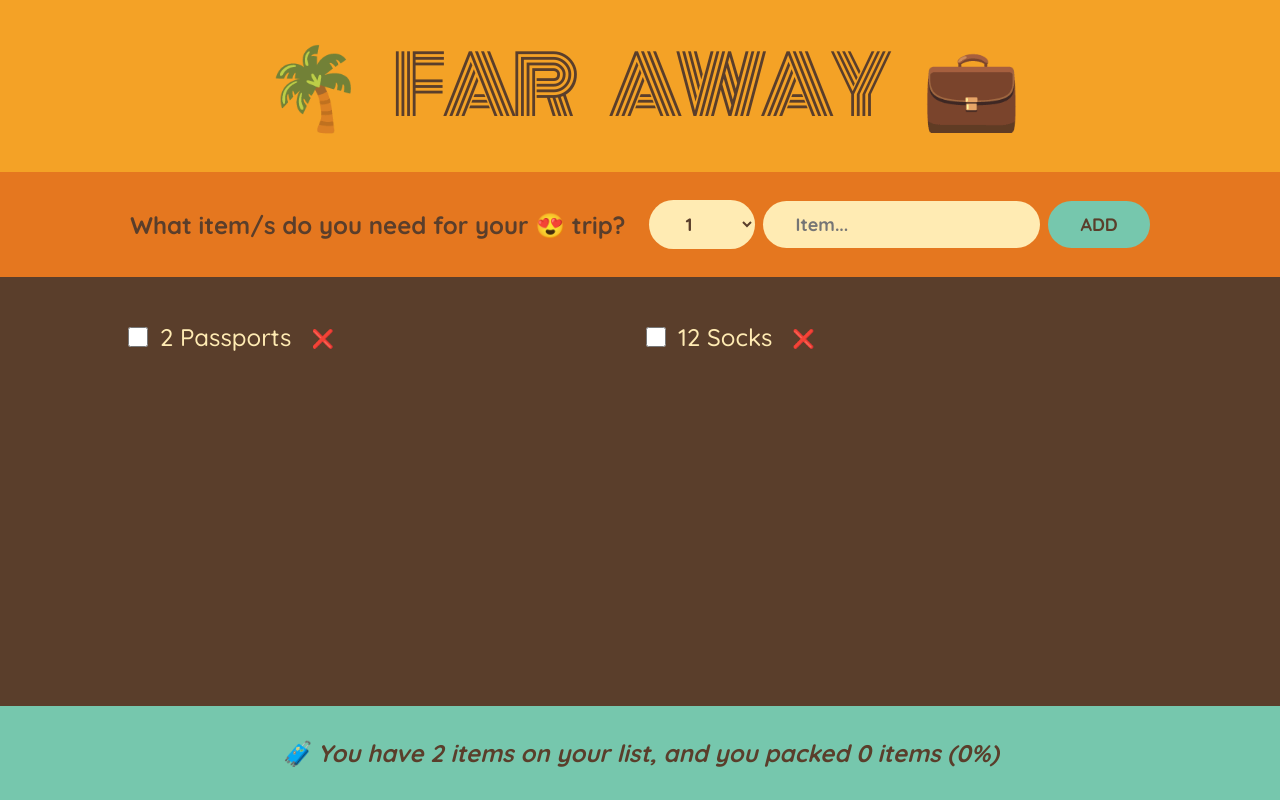
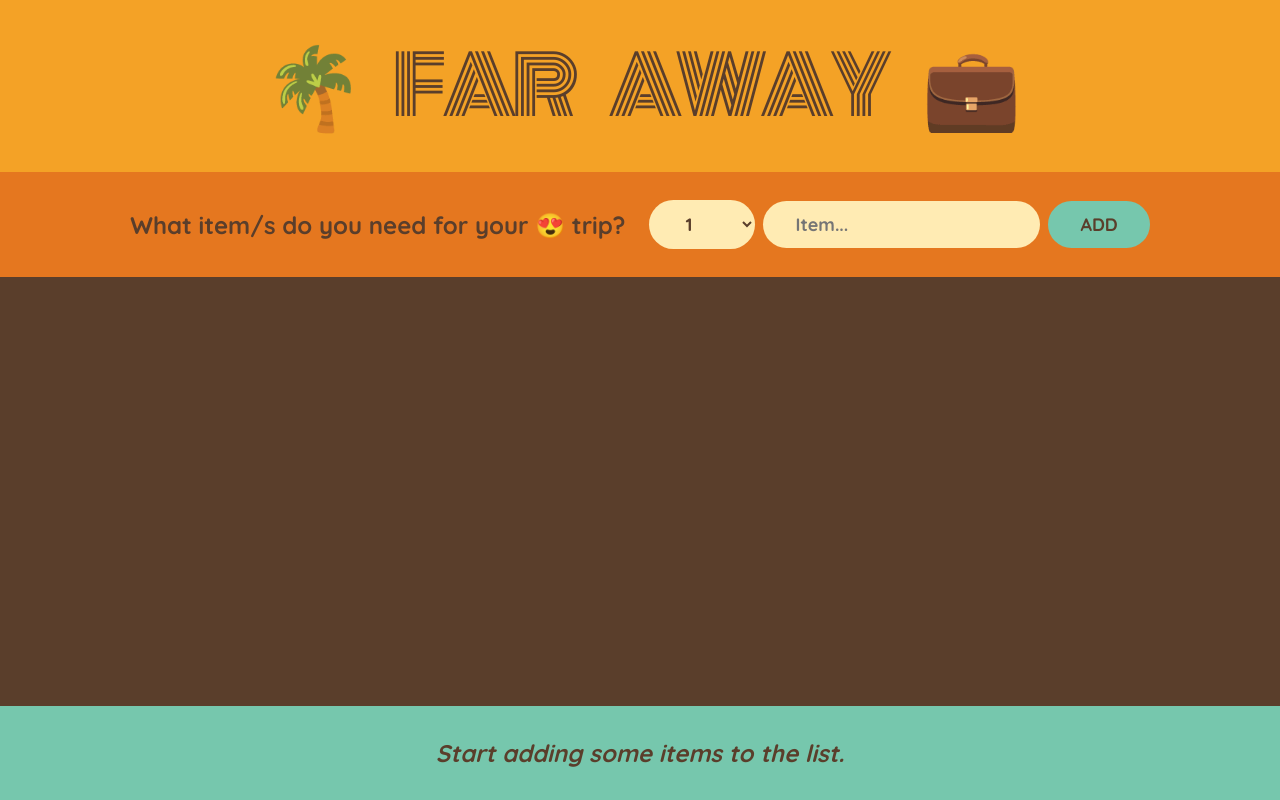
Before and after one commit to kingkhanthekk/Travel-List, a React (Create React App) app: page / in a window 1280 px wide. Built offline with nearby package versions, Linux system fonts and the light colour scheme.

Commit message:
Removed unnecessary data.

```diff
--- a/src/App.js
+++ b/src/App.js
@@ -1,12 +1,7 @@
 import { useState } from "react";
 
-const initialItems = [
-  { id: 1, description: "Passports", quantity: 2, packed: false },
-  { id: 2, description: "Socks", quantity: 12, packed: false },
-];
-
 const App = () => {
-  const [items, setItems] = useState([...initialItems]);
+  const [items, setItems] = useState([]);
 
   const handleAddItem = (newItem) => {
     setItems((items) => [...items, newItem]);
```
